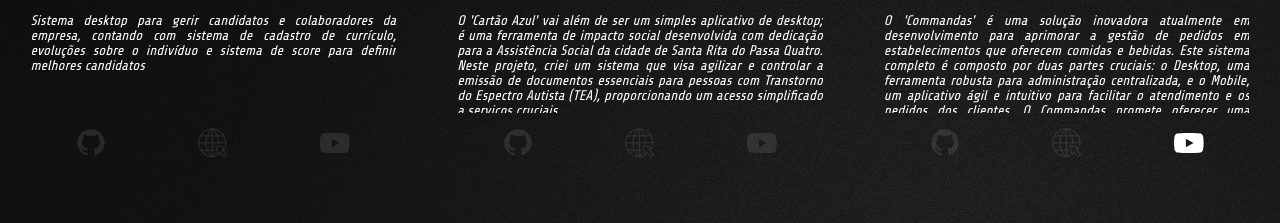
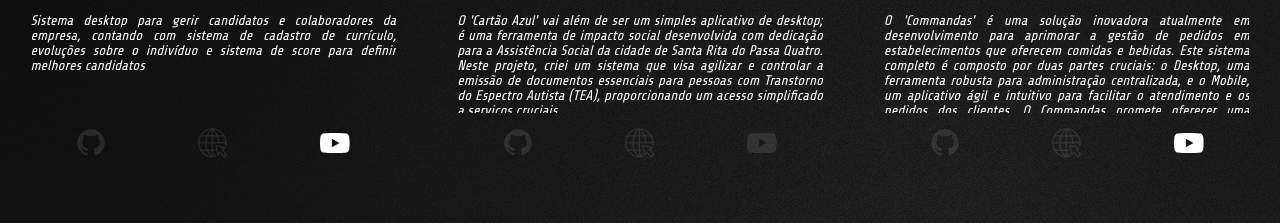
Before and after one commit to LucasSAguilar/portfolio_2024, a React (Create React App) app: page / in a window 1280 px wide. Shown: the part 1380-1603 px from the top of the page. Built offline with nearby package versions, Linux system fonts and the light colour scheme.

Commit message:
Adição do vídeo da FT Digital

```diff
--- a/src/mocks/projetos.ts
+++ b/src/mocks/projetos.ts
@@ -19,7 +19,7 @@ const projetos = [
         id: 1,
         titulo: "F.T. Digital",
         descricao: "Sistema desktop para gerir candidatos e colaboradores da empresa, contando com sistema de cadastro de currículo, evoluções sobre o indivíduo e sistema de score para definir melhores candidatos",
-        video: "",
+        video: "https://www.youtube.com/watch?v=WfX0YBzV434",
         codigo: "",
         site: "",
         tipo: "Trabalhos",
```
